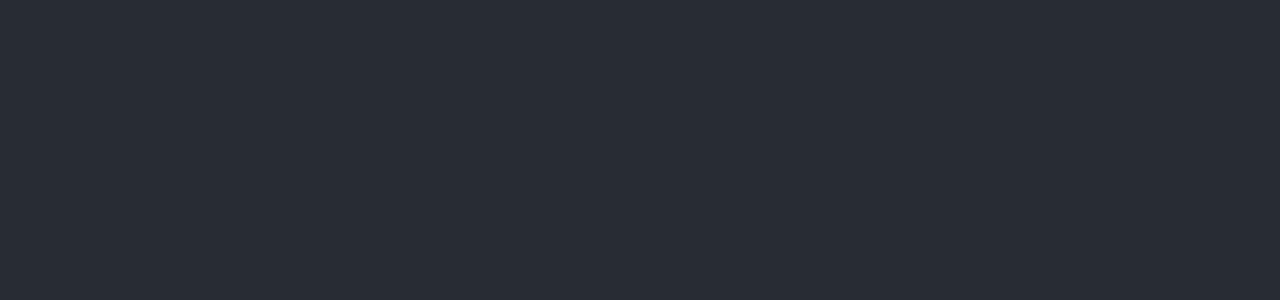
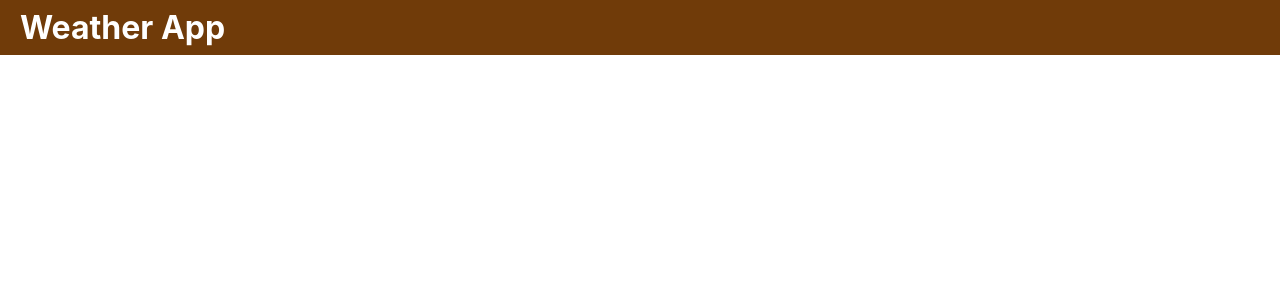
Before and after one commit to Riein/Weather-app, a React (Create React App) app: page / in a window 1280 px wide. Shown: the top 300 px of the page. Built offline with nearby package versions, Linux system fonts and the light colour scheme.

Commit message:
Adds basic Header/layout components

```diff
--- a/src/App.css
+++ /dev/null
@@ -1,32 +0,0 @@
-.App {
-  text-align: center;
-}
-
-.App-logo {
-  animation: App-logo-spin infinite 20s linear;
-  height: 40vmin;
-}
-
-.App-header {
-  background-color: #282c34;
-  min-height: 100vh;
-  display: flex;
-  flex-direction: column;
-  align-items: center;
-  justify-content: center;
-  font-size: calc(10px + 2vmin);
-  color: white;
-}
-
-.App-link {
-  color: #61dafb;
-}
-
-@keyframes App-logo-spin {
-  from {
-    transform: rotate(0deg);
-  }
-  to {
-    transform: rotate(360deg);
-  }
-}
--- a/src/App.js
+++ b/src/App.js
@@ -1,13 +1,14 @@
 import React, { Component } from 'react';
-import './App.css';
+
+import Layout from './components/Layout/Layout';
 
 class App extends Component {
   render() {
     return (
-      <div className="App">
-        <header className="App-header">
+      <div>
+        <Layout>
 
-        </header>
+        </Layout>
       </div>
     );
   }
--- /dev/null
+++ b/src/components/Layout/Layout.js
@@ -0,0 +1,16 @@
+import React from 'react';
+
+import Aux from '../../hoc/Auxiliary';
+import Header from '../UI/Header/Header';
+import classes from './Layout.module.css';
+
+const Layout = (props) => (
+    <Aux>
+        <Header>Weather App</Header>
+        <main className={classes.Content}>
+            {props.children}
+        </main>
+    </Aux>
+);
+
+export default Layout;
--- /dev/null
+++ b/src/components/Layout/Layout.module.css
@@ -0,0 +1,3 @@
+.Content {
+    background-color: gray;
+}
--- a/src/components/UI/Header/Header.js
+++ b/src/components/UI/Header/Header.js
@@ -0,0 +1,9 @@
+import React from 'react';
+
+import classes from './Header.module.css';
+
+const Header = (props) => (
+    <h1 className={classes.Header}>{props.children}</h1>
+);
+
+export default Header;
--- a/src/components/UI/Header/Header.module.css
+++ b/src/components/UI/Header/Header.module.css
@@ -0,0 +1,15 @@
+.Header {
+    height: 56px;
+    width: 100%;
+    position: fixed;
+    top: -22px;
+    left: 0;
+    color: white;
+    background-color: #703b09;
+    display: flex;
+    justify-content: space-between;
+    align-items: center;
+    padding: 0 20px;
+    box-sizing: border-box;
+    z-index: 90;
+}
--- a/src/containers/WeatherContent/WeatherContent.js
+++ b/src/containers/WeatherContent/WeatherContent.js
@@ -1,10 +1,12 @@
-import React from 'react';
+import React, {Component} from 'react';
 
 class WeatherContent extends Component {
     state = {  }
     render() {
         return (
+            <div>
 
+            </div>
         );
     }
 }
--- /dev/null
+++ b/src/hoc/Auxiliary.js
@@ -0,0 +1,3 @@
+const aux = (props) => props.children;
+
+export default aux;
```
